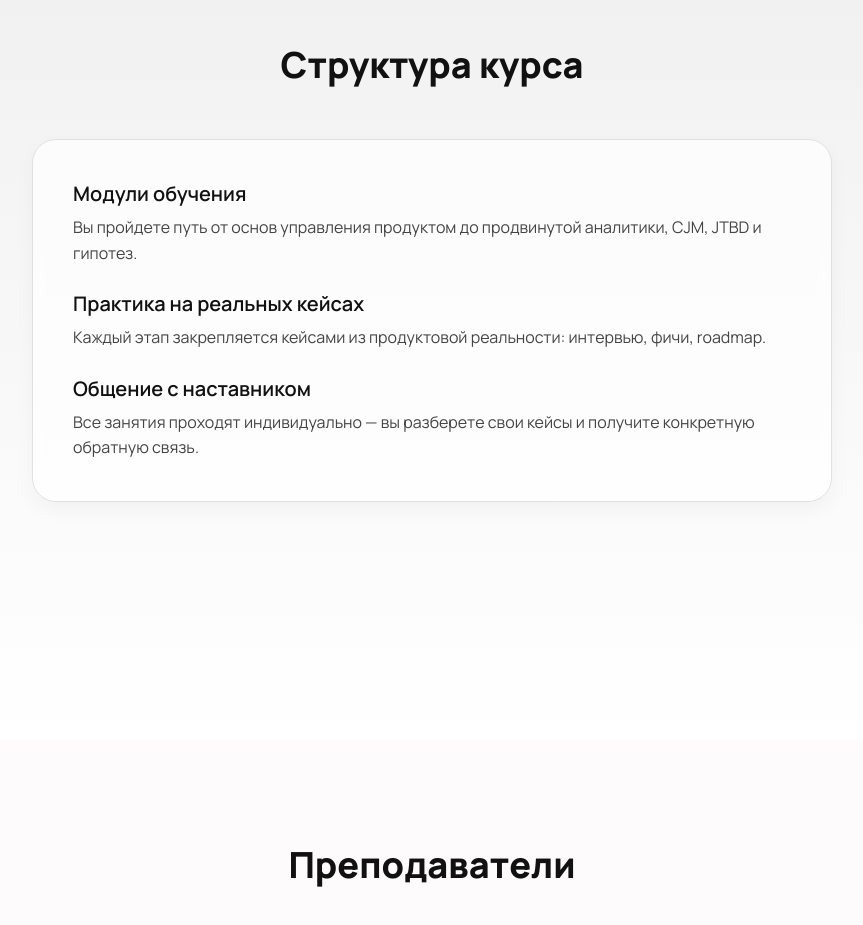
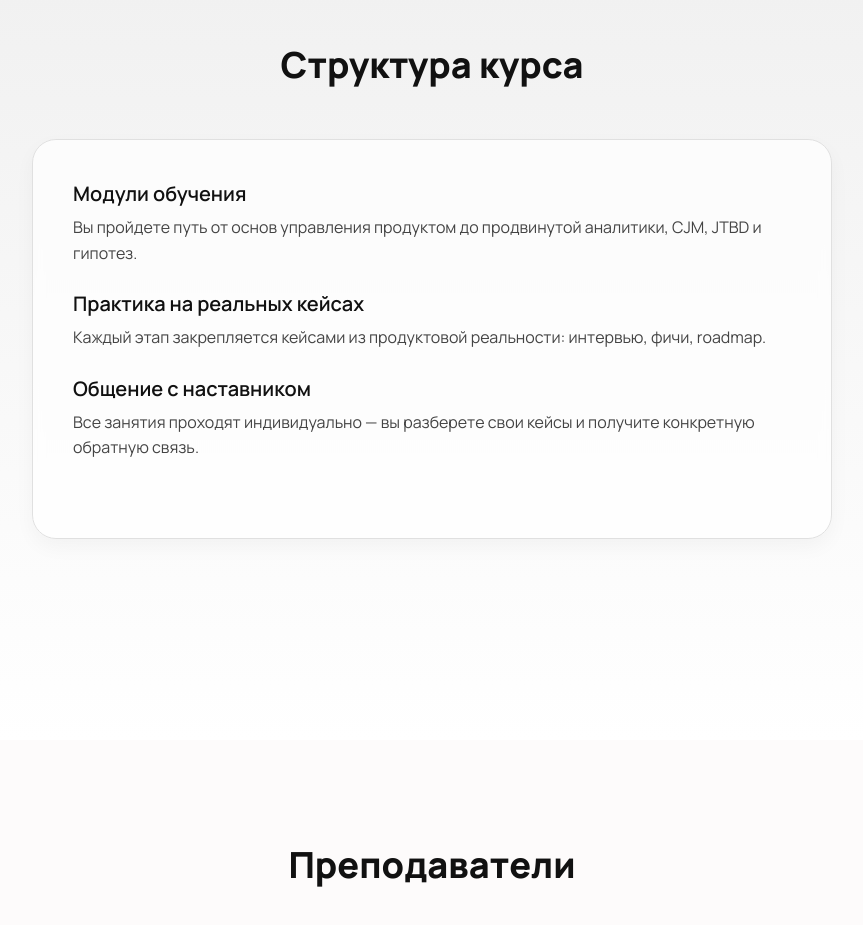
Before and after one commit to Ayraek/new-page-one-to-one, a React (Vite) app: page / in a window 1280 px wide. Shown: the part 2540-3465 px from the top of the page, without its empty margins (208-1071 px from the left). Built offline with nearby package versions, Linux system fonts and the light colour scheme.

Commit message:
feat(course-structure): expand card height

```diff
--- a/src/components/CourseStructure/CourseStructure.module.css
+++ b/src/components/CourseStructure/CourseStructure.module.css
@@ -21,6 +21,11 @@
   box-shadow: 0 8px 20px rgba(0, 0, 0, 0.04);
   padding: 40px;
   max-width: 800px;
+  /*
+   Increase the minimum height so the card visually stretches
+   downward and occupies more space within the section.
+  */
+  min-height: 400px;
   margin: 0 auto;
   transition: transform 0.3s ease, box-shadow 0.3s ease;
 }
```
